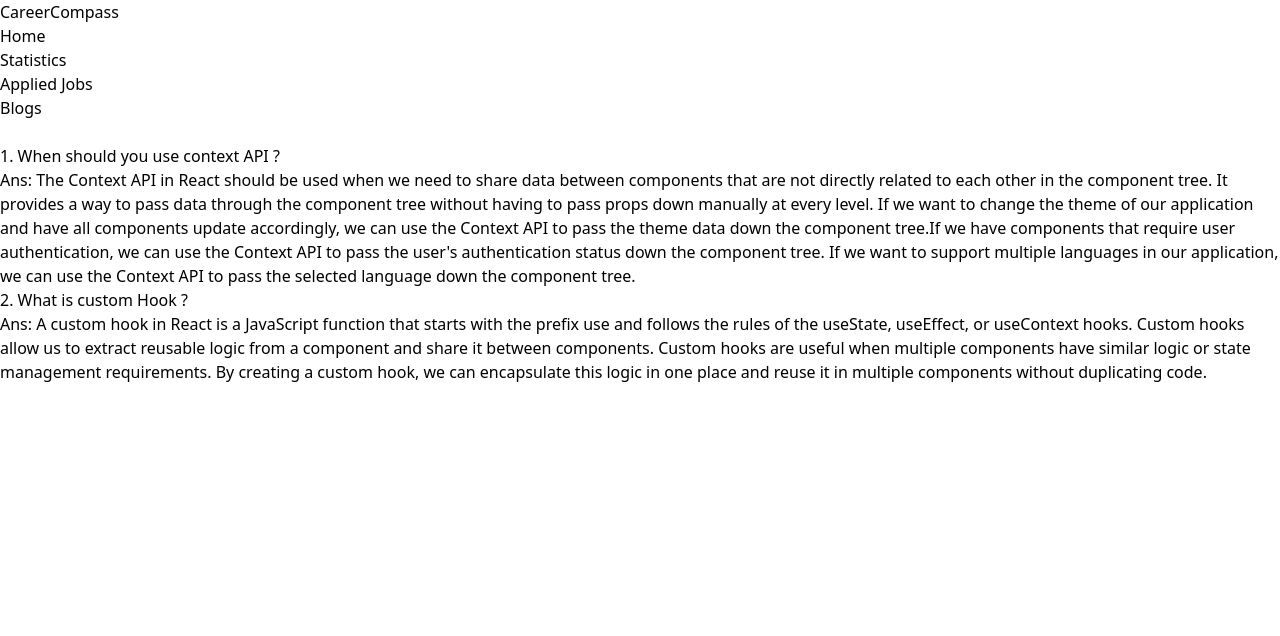
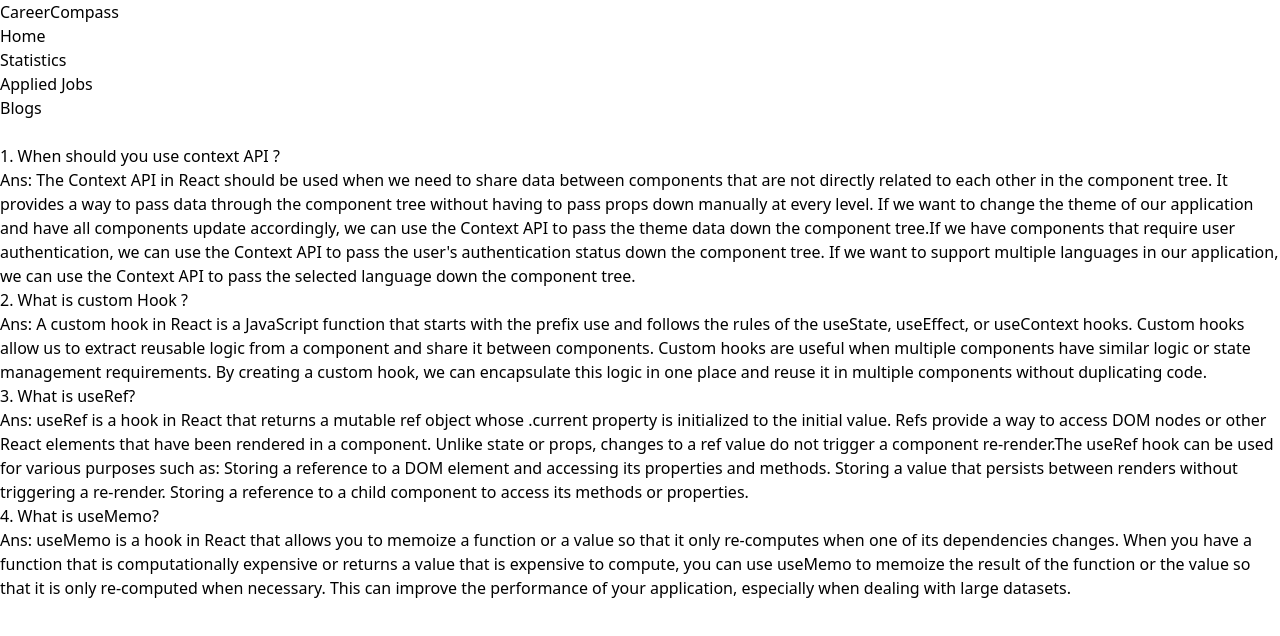
Before and after one commit to ForidaSweety/career-compass, a React (Vite) app: page /blogs in a window 1280 px wide. Shown: the top 636 px of the page. Built offline with nearby package versions, Linux system fonts and the light colour scheme.

Commit message:
remaining ques ans

```diff
--- a/src/components/Blogs/Blogs.jsx
+++ b/src/components/Blogs/Blogs.jsx
@@ -16,7 +16,22 @@ const Blogs = () => {
 
                     Custom hooks are useful when multiple components have similar logic or state management requirements. By creating a custom hook, we can encapsulate this logic in one place and reuse it in multiple components without duplicating code.</p>
             </div>
+            <div className='mb-6'>
+                <h3 className='font-semibold'>3. What is useRef?</h3>
+                <p>Ans: useRef is a hook in React that returns a mutable ref object whose .current property is initialized to the initial value.
 
+                    Refs provide a way to access DOM nodes or other React elements that have been rendered in a component. Unlike state or props, changes to a ref value do not trigger a component re-render.The useRef hook can be used for various purposes such as:
+
+                    Storing a reference to a DOM element and accessing its properties and methods.
+                    Storing a value that persists between renders without triggering a re-render.
+                    Storing a reference to a child component to access its methods or properties.</p>
+            </div>
+            <div>
+                <h3 className='font-semibold'>4. What is useMemo?</h3>
+                <p>Ans: useMemo is a hook in React that allows you to memoize a function or a value so that it only re-computes when one of its dependencies changes.
+
+                    When you have a function that is computationally expensive or returns a value that is expensive to compute, you can use useMemo to memoize the result of the function or the value so that it is only re-computed when necessary. This can improve the performance of your application, especially when dealing with large datasets.</p>
+            </div>
         </div>
 
     );
```
